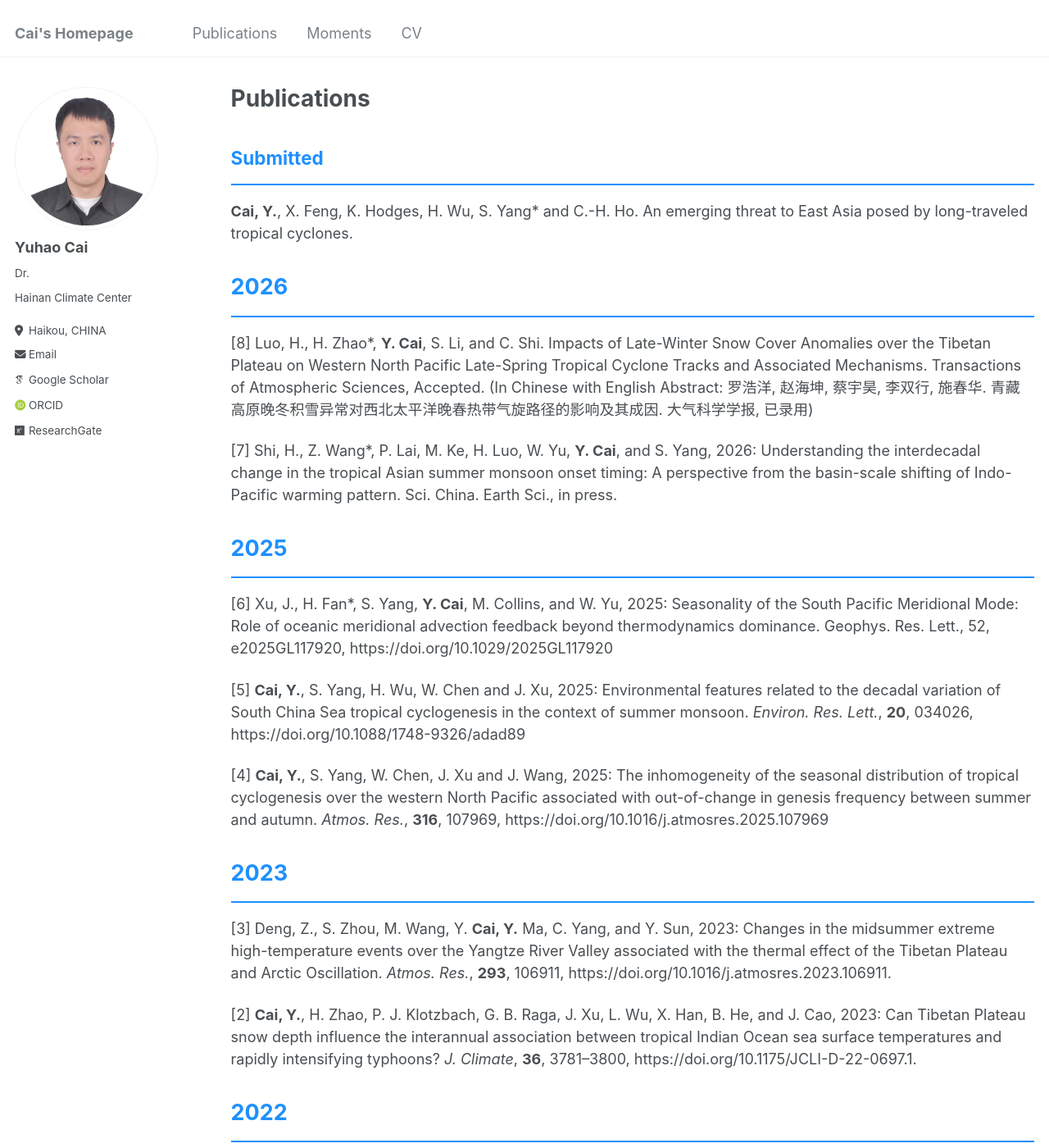
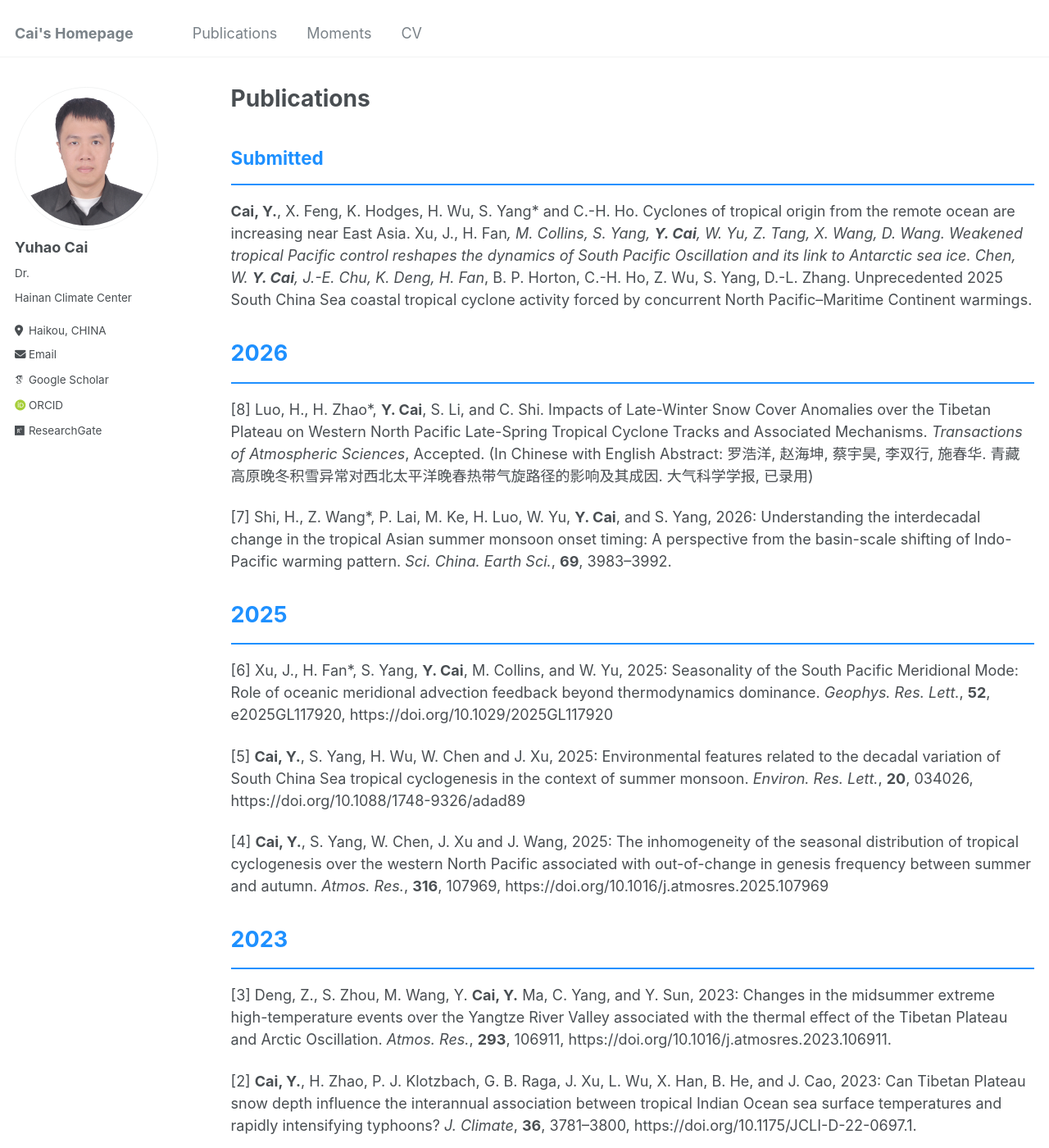
Before and after one commit to caiyh63/caiyh63.github.io, a Jekyll site: the page built from _publications/2009-10-01-paper-title-number-1.md, in a window 1280 px wide and 1400 px high. Shown: the whole window at 82% size. Built offline with Jekyll 4.4.1, drawn with Linux system fonts in a browser that asks for light colours; some web fonts are replaced; some of the changed text lies outside the part shown.

Commit message:
Update 2009-10-01-paper-title-number-1.md

```diff
--- a/_publications/2009-10-01-paper-title-number-1.md
+++ b/_publications/2009-10-01-paper-title-number-1.md
@@ -13,20 +13,22 @@ author_profile: true
 ## <span style="color:#1E90FF">Submitted</span>
 <hr style="border: none; background-color: #1E90FF; height: 2px;"/>
 
-**Cai, Y.**, X. Feng, K. Hodges, H. Wu, S. Yang* and C.-H. Ho. An emerging threat to East Asia posed by long-traveled tropical cyclones.
+**Cai, Y.**, X. Feng, K. Hodges, H. Wu, S. Yang* and C.-H. Ho. Cyclones of tropical origin from the remote ocean are increasing near East Asia.
+Xu, J., H. Fan*, M. Collins, S. Yang, **Y. Cai**, W. Yu, Z. Tang, X. Wang, D. Wang. Weakened tropical Pacific control reshapes the dynamics of South Pacific Oscillation and its link to Antarctic sea ice.
+Chen, W. **Y. Cai**, J.-E. Chu, K. Deng, H. Fan*, B. P. Horton, C.-H. Ho, Z. Wu, S. Yang, D.-L. Zhang. Unprecedented 2025 South China Sea coastal tropical cyclone activity forced by concurrent North Pacific–Maritime Continent warmings.
 
 ### <span style="color:#1E90FF; font-size:1.5em">2026</span>
 <hr style="border: none; background-color: #1E90FF; height: 2px;"/>
 
-[8] Luo, H., H. Zhao*, **Y. Cai**, S. Li, and C. Shi. Impacts of Late-Winter Snow Cover Anomalies over the Tibetan Plateau on Western North Pacific Late-Spring Tropical Cyclone Tracks and Associated Mechanisms. Transactions of Atmospheric Sciences, Accepted. (In Chinese with English Abstract: 罗浩洋, 赵海坤, 蔡宇昊, 李双行, 施春华. 青藏高原晚冬积雪异常对西北太平洋晚春热带气旋路径的影响及其成因. 大气科学学报, 已录用)
+[8] Luo, H., H. Zhao*, **Y. Cai**, S. Li, and C. Shi. Impacts of Late-Winter Snow Cover Anomalies over the Tibetan Plateau on Western North Pacific Late-Spring Tropical Cyclone Tracks and Associated Mechanisms. _Transactions of Atmospheric Sciences_, Accepted. (In Chinese with English Abstract: 罗浩洋, 赵海坤, 蔡宇昊, 李双行, 施春华. 青藏高原晚冬积雪异常对西北太平洋晚春热带气旋路径的影响及其成因. 大气科学学报, 已录用)
 
-[7] Shi, H., Z. Wang*, P. Lai, M. Ke, H. Luo, W. Yu, **Y. Cai**, and S. Yang, 2026: Understanding the interdecadal change in the tropical Asian summer monsoon onset timing: A perspective from the basin-scale shifting of Indo-Pacific warming pattern. Sci. China. Earth Sci., in press.
+[7] Shi, H., Z. Wang*, P. Lai, M. Ke, H. Luo, W. Yu, **Y. Cai**, and S. Yang, 2026: Understanding the interdecadal change in the tropical Asian summer monsoon onset timing: A perspective from the basin-scale shifting of Indo-Pacific warming pattern. _Sci. China. Earth Sci._, **69**, 3983–3992.
 
 
 ### <span style="color:#1E90FF; font-size:1.5em">2025</span>
 <hr style="border: none; background-color: #1E90FF; height: 2px;"/>
 
-[6] Xu, J., H. Fan*, S. Yang, **Y. Cai**, M. Collins, and W. Yu, 2025: Seasonality of the South Pacific Meridional Mode: Role of oceanic meridional advection feedback beyond thermodynamics dominance. Geophys. Res. Lett., 52, e2025GL117920, https://doi.org/10.1029/2025GL117920
+[6] Xu, J., H. Fan*, S. Yang, **Y. Cai**, M. Collins, and W. Yu, 2025: Seasonality of the South Pacific Meridional Mode: Role of oceanic meridional advection feedback beyond thermodynamics dominance. _Geophys. Res. Lett._, **52**, e2025GL117920, https://doi.org/10.1029/2025GL117920
 
 [5] **Cai, Y.**, S. Yang, H. Wu, W. Chen and J. Xu, 2025: Environmental features related to the decadal variation of South China Sea tropical cyclogenesis in the context of summer monsoon. _Environ. Res. Lett._, **20**, 034026, https://doi.org/10.1088/1748-9326/adad89
 
```
Also changed, not shown: other parts of _publications/2009-10-01-paper-title-number-1.md (+2 -2 lines).
